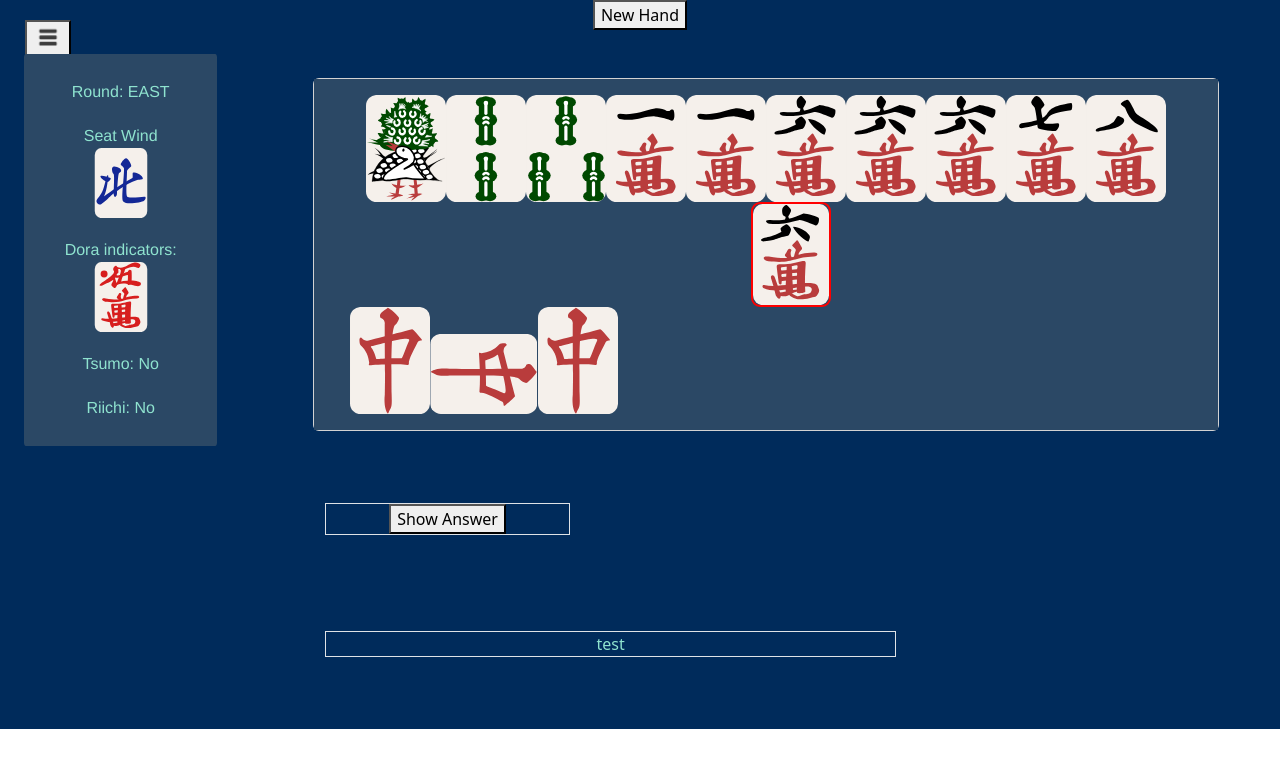
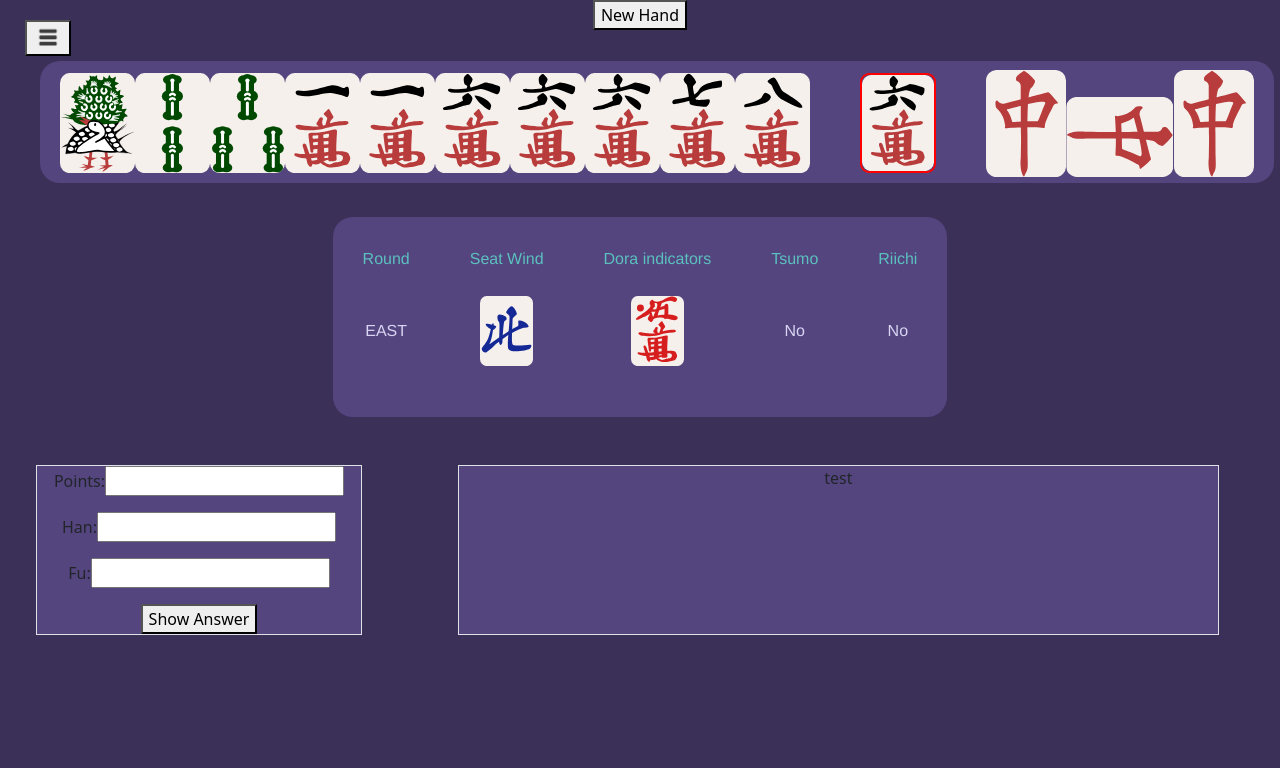
Before and after one commit to Varantha/Mahjong-ScoringTrainer, a React (Create React App) app: page / in a window 1280 px wide. Shown: the top 768 px of the page. Built offline with nearby package versions, Linux system fonts and the light colour scheme.

Commit message:
Updating to centered design

```diff
--- a/src/App.css
+++ b/src/App.css
@@ -1,7 +1,15 @@
 .App {
   text-align: center;
-  background-color: #002b5b;
-  color: #8fe3cf;
+  background-color: #3b3058;
+  position: fixed;
+  padding: 0;
+  margin: 0;
+
+  top: 0;
+  left: 0;
+
+  width: 100%;
+  height: 100%;
 }
 
 .App-logo {
@@ -39,9 +47,6 @@
   }
 }
 
-.hand {
-}
-
 .roundedborder {
   border-radius: 20%;
 }
@@ -56,32 +61,115 @@
   top: 20px;
 }
 
-.melds {
+.meld {
   align-items: end;
+  margin-left: 50px;
 }
 
-.primary-color {
-  background-color: #2b4865;
+.bgcolor-1 {
+  background-color: #54457f;
 }
 
-.infoPanelBorder {
-  background-color: #2b4865;
-  border-radius: 1%;
+.bgcolor-2 {
+  background-color: #d8d4f2;
+}
+
+.bgcolor-3 {
+  background-color: #c4b2bc;
+}
+
+.bgcolor-4 {
+  background-color: #5bc0be;
+}
+
+.fgcolor-1 {
+  color: #54457f;
+}
+
+.fgcolor-2 {
+  color: #d8d4f2;
+}
+
+.fgcolor-3 {
+  color: #c4b2bc;
+}
+
+.fgcolor-4 {
+  color: #5bc0be;
+}
+
+.infoContainer {
+  display: flex;
+  align-items: center;
+  text-align: center;
 }
 
 .infoPanel {
-  min-height: 300px;
+  display: inline-block;
+  white-space: nowrap;
 }
 
 .infoRow {
+  padding: 10px;
+  height: 200px;
+  font-family: Helvetica;
+  white-space: nowrap;
+  display: inline-block;
+  text-align: center;
+}
+
+.infoTitle {
+  padding: 20px;
+  vertical-align: top;
+  color: #5bc0be;
+}
+
+.infoElement {
+  min-height: 100px;
+  display: block;
   margin: auto;
-  padding: 10px;
-  width: 50%;
-  font-family: Helvetica;
+  text-align: center;
+  vertical-align: middle;
+  line-height: 80px;
+  color: #d8d4f2;
+}
+
+.tilePanel {
+  white-space: nowrap;
+  padding: 40px 40px 40px 40px;
+}
+
+.tileContainer {
+  margin: 20px 20px 20px 20px;
+  float: center;
 }
 
 .tile {
-  width: 80px;
+  max-height: 100px;
+  max-width: 80px;
+  display: inline-block;
+  white-space: normal;
+}
+
+.allTiles {
+  width: auto;
+  padding-top: 50px;
+  padding-left: 20px;
+  padding-right: 20px;
+  padding-bottom: 50px;
+  justify: center;
+  border-radius: 20px;
+  border: 2px;
+}
+
+.infoContainer {
+  border-radius: 20px;
+  border: 2px;
+}
+
+.inline {
+  display: inline-block;
+  white-space: nowrap;
 }
 
 .winningTile {
@@ -104,8 +192,3 @@
 .floatRight {
   float: right;
 }
-
-.meld {
-  margin-left: 20px;
-  float: left;
-}
--- a/src/App.js
+++ b/src/App.js
@@ -9,6 +9,7 @@ import { OptionsMenu } from "./components/OptionsMenu";
 
 import logo from "./burger-menu.jpg";
 import { Answer } from "./components/Answer";
+import { Row, FormGroup, Form } from "reactstrap";
 
 function App() {
   const [agari, setAgariData] = useState(require("./data/3.json"));
@@ -48,27 +49,40 @@ function App() {
         menuOpen={optionsOpen}
         changeOptions={changeOptions}
       />
-      <div class="row">
+      <Row>
+        <TilePanel agari={agari} />
+      </Row>
+      <Row>
+        {" "}
         <InfoPanel agari={agari} options={options} />
-        <div class="col-9  m-4">
-          <div class="row">
-            <div class="col m-4">
-              <TilePanel agari={agari} />
-            </div>
-          </div>
-          <div class="row">
-            <div class="col-3 border m-5">
-              <button onClick={showAnswer}>Show Answer</button>
-              <Answer
-                agari={agari}
-                options={options}
-                showAnswer={answerVisible}
-              />
-            </div>
-            <div class="col-7 border m-5">test</div>
-          </div>
+      </Row>
+      <Row>
+        <div class="col-3 border m-5 bgcolor-1">
+          <Form>
+            <FormGroup>
+              <label>
+                Points:
+                <input type="text" id="pointsBox" name="points" />
+              </label>
+            </FormGroup>
+            <FormGroup>
+              <label>
+                Han:
+                <input type="text" id="hanBox" name="han" />
+              </label>
+            </FormGroup>
+            <FormGroup>
+              <label>
+                Fu:
+                <input type="text" id="fuBox" name="fu" />
+              </label>
+            </FormGroup>
+            <button onClick={showAnswer}>Show Answer</button>
+          </Form>
+          <Answer agari={agari} options={options} showAnswer={answerVisible} />
         </div>
-      </div>
+        <div class="col-7 border m-5 bgcolor-1">test</div>
+      </Row>
     </div>
   );
 }
--- a/src/components/InfoPanel.js
+++ b/src/components/InfoPanel.js
@@ -1,6 +1,6 @@
 import React from "react";
 
-import { Col, Card, CardBody, Container } from "reactstrap";
+import { Col, Container } from "reactstrap";
 
 import * as TileConversion from "../scripts/TileConversion";
 
@@ -30,37 +30,51 @@ function InfoPanel(props) {
     agari.uraDoraIndicators.length === 0 ? (
       []
     ) : (
-      <Container fluid className="infoRow">
-        Uradora indicators:{" "}
-        {agari.uraDoraIndicators.map((tile) => generateTileImage(tile))}
-      </Container>
+      <Col fluid className="infoRow">
+        <div className="infoTitle">Uradora indicators</div>
+        <div className="infoElement">
+          {agari.uraDoraIndicators.map((tile) => generateTileImage(tile))}
+        </div>
+      </Col>
     );
 
   return (
-    <Col className="col-2 m-4">
-      <Card className="border-0">
-        <CardBody className="h-100 infoPanel infoPanelBorder">
-          <Container fluid className="infoRow">
-            Round: {agari.roundWind}
-          </Container>
-          <Container fluid className="infoRow">
-            Seat Wind {generateTileImage(agari.seatWind)}
-          </Container>
-          <Container fluid className="infoRow">
-            Dora indicators:{" "}
-            {agari.doraIndicators.map((tile) => generateTileImage(tile))}
-          </Container>
+    <div>
+      <Col className="infoPanel">
+        <span className="infoContainer bgcolor-1">
+          <Col fluid className="infoRow">
+            <div className="infoTitle">Round</div>
+            <div className="infoElement">{agari.roundWind}</div>
+          </Col>
+          <Col fluid className="infoRow">
+            <div className="infoTitle">Seat Wind</div>{" "}
+            <div className="infoElement">
+              {generateTileImage(agari.seatWind)}
+            </div>
+          </Col>
+          <Col fluid className="infoRow">
+            <div className="infoTitle">Dora indicators</div>
+            <div className="infoElement">
+              {agari.doraIndicators.map((tile) => generateTileImage(tile))}
+            </div>
+          </Col>
           {uraDoras}
-          <Container fluid className="infoRow">
-            Tsumo: {agari.isTsumo === true ? "Yes" : "No"}
-          </Container>
-          <Container fluid className="infoRow">
-            Riichi: {agari.isRiichi === true ? "Yes" : "No"}
-          </Container>
+          <Col fluid className="infoRow">
+            <div className="infoTitle">Tsumo</div>
+            <div className="infoElement">
+              {agari.isTsumo === true ? "Yes" : "No"}
+            </div>
+          </Col>
+          <Col fluid className="infoRow">
+            <div className="infoTitle">Riichi</div>
+            <div className="infoElement">
+              {agari.isRiichi === true ? "Yes" : "No"}
+            </div>
+          </Col>
           {optionalElements}
-        </CardBody>
-      </Card>
-    </Col>
+        </span>
+      </Col>
+    </div>
   );
 }
 
--- a/src/components/Melds.js
+++ b/src/components/Melds.js
@@ -1,49 +1,49 @@
-import React from 'react';
-import * as TileConversion from "../scripts/TileConversion"
+import React from "react";
+import * as TileConversion from "../scripts/TileConversion";
 
-const imageWidth = 80
+const imageWidth = 80;
 
-function Melds (props)  {
-    const melds = props.agari.melds
-    const tileImages = []
+function Melds(props) {
+  const melds = props.agari.melds;
+  const tileImages = [];
 
-    var meldString = ""
-    var calledArray = []
+  var meldString = "";
+  var calledArray = [];
 
-    console.log(melds)
-    if(melds === undefined){
-        return tileImages
+  console.log(melds);
+  if (melds === undefined) {
+    return tileImages;
   }
 
   for (let i = 0; i < melds.length; i++) {
-        let meldObject = TileConversion.extractDecoratorsFromTileString(melds[i])
-        meldString = meldObject.tileString
-        calledArray = meldObject.calledMatrix
-        let hand = TileConversion.tileStringToArray(meldString)
-        let currentMeld = []
-        for(let j = 0; j < hand.length; j++){
-            if(calledArray[j] === 1){
-                currentMeld.push(<img
+    let meldObject = TileConversion.extractDecoratorsFromTileString(melds[i]);
+    meldString = meldObject.tileString;
+    calledArray = meldObject.calledMatrix;
+    let hand = TileConversion.tileStringToArray(meldString);
+    let currentMeld = [];
+    for (let j = 0; j < hand.length; j++) {
+      if (calledArray[j] === 1) {
+        currentMeld.push(
+          <img
             src={TileConversion.tileToPath(hand[j])}
             width={imageWidth}
             alt={hand[j]}
             class="calledTile"
-                  />)
-            }else{
-                currentMeld.push(<img
+          />
+        );
+      } else {
+        currentMeld.push(
+          <img
             src={TileConversion.tileToPath(hand[j])}
             width={imageWidth}
             alt={hand[j]}
-                  />)
+          />
+        );
       }
     }
-        tileImages.push(
-            <div class="meld">
-            {currentMeld}
-            </div>
-        )
+    tileImages.push(<span class="meld">{currentMeld}</span>);
   }
-    return tileImages
+  return tileImages;
 }
 
-export {Melds}
+export { Melds };
--- a/src/components/OptionsMenu.js
+++ b/src/components/OptionsMenu.js
@@ -1,5 +1,5 @@
 import React from "react";
-import { Collapse, CardBody, Card, Label, Input } from "reactstrap";
+import { Collapse, Label, Input } from "reactstrap";
 
 function OptionsMenu(props) {
   const options = props.options;
@@ -7,8 +7,6 @@ function OptionsMenu(props) {
 
   return (
     <Collapse isOpen={isOpen} className="OptionsMenu">
-      <Card>
-        <CardBody>
       <Label check>
         <Input
           type="checkbox"
@@ -17,8 +15,6 @@ function OptionsMenu(props) {
         />{" "}
         Extra point sticks
       </Label>
-        </CardBody>
-      </Card>
     </Collapse>
   );
 }
--- a/src/components/TilePanel.js
+++ b/src/components/TilePanel.js
@@ -1,24 +1,20 @@
 import React from "react";
 import { Hand } from "./Hand";
 import { Melds } from "./Melds.js";
-import { Col, Card, CardBody, Row } from "reactstrap";
+import { Col } from "reactstrap";
 
 function TilePanel(props) {
   const agari = props.agari;
 
   return (
-    <Card>
-      <CardBody className="primary-color">
-        <Row>
-          <Col className="col-md-auto">
-            <Hand agari={agari} />
-          </Col>
-          <Col className="col-md-auto">
-            <Melds agari={agari} />
-          </Col>
-        </Row>
-      </CardBody>
-    </Card>
+    <div>
+      <Col className="tilePanel">
+        <span className="allTiles bgcolor-1">
+          <Hand agari={agari} />
+          <Melds agari={agari} />
+        </span>
+      </Col>
+    </div>
   );
 }
 
```
Lines whose indentation alone changed are shown as unchanged.
